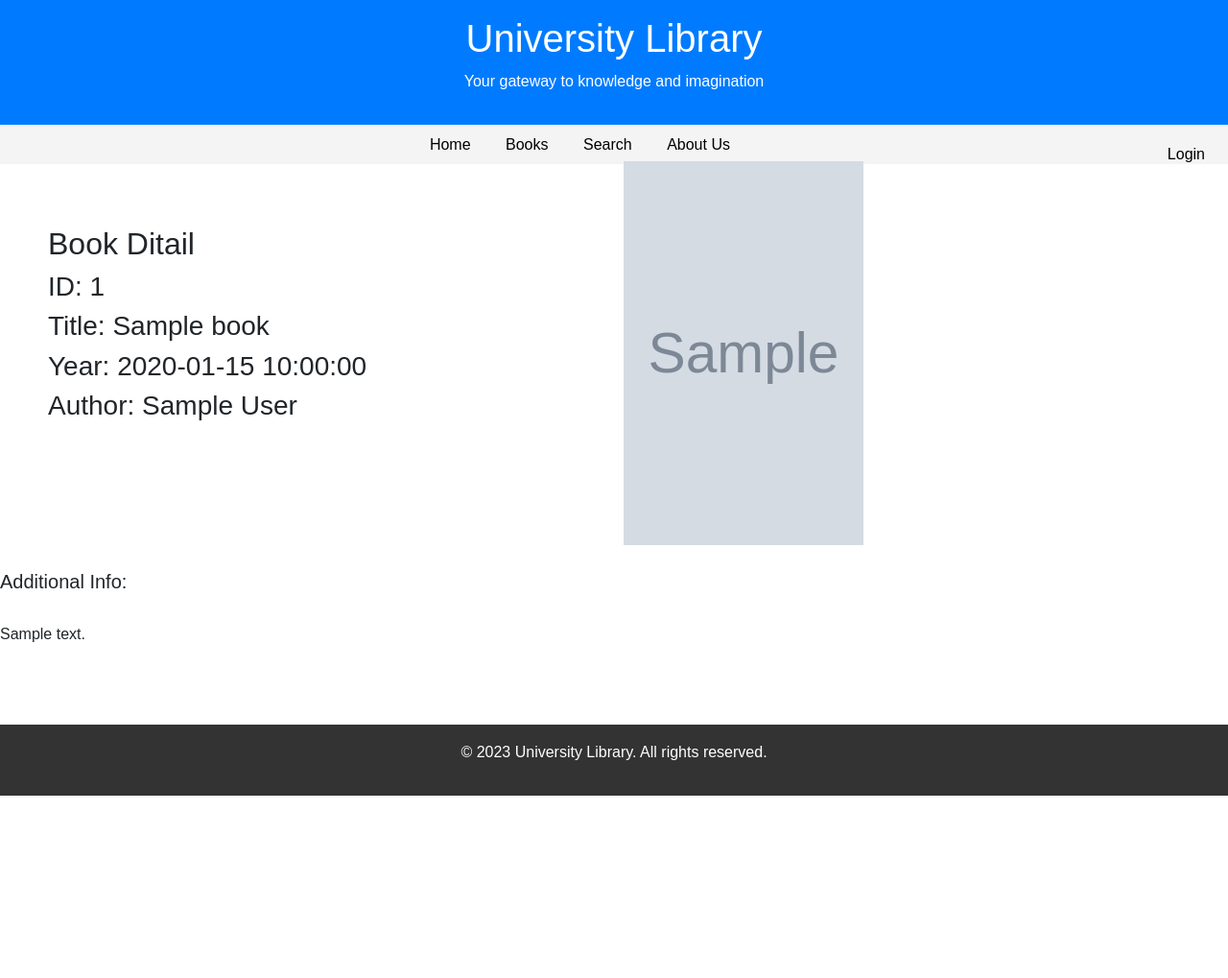
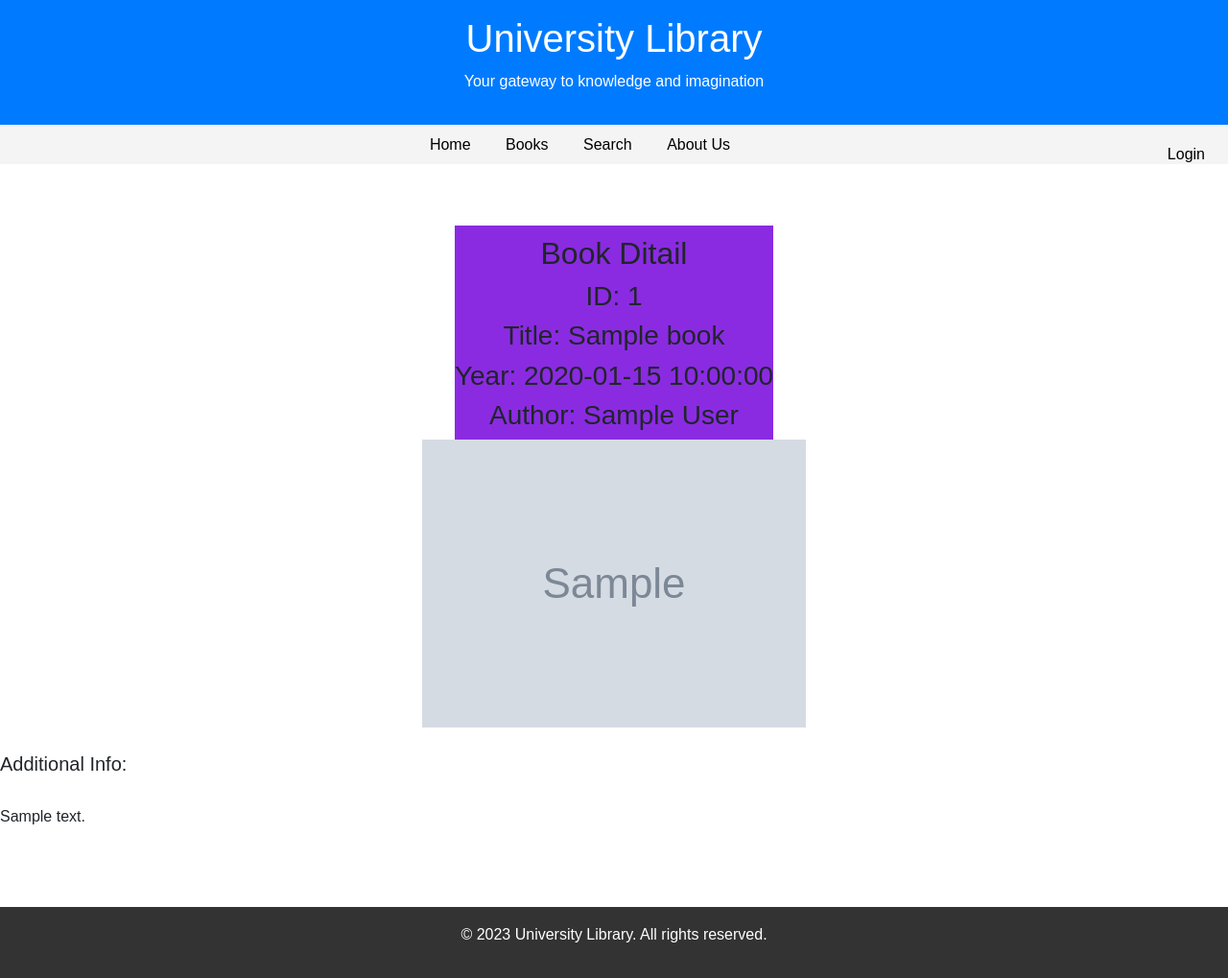
Before and after one commit to HHamlet/ulibrary_flask, a Flask app: template library_db/templates/book_ditail.html in a window 1280 px wide. Shown: the whole page at 96% size. Before the commit the page ends 829 px from the top, so only its background shows below. Run offline with Flask 3, Linux system fonts and the light colour scheme; the template is opened without the code that fills it: most values are stand-ins (such as "Sample title", 1, 10 or a date in 2020); grey boxes marked "Sample" are stand-in pictures; parts of the project's set-up code (start-up, migrations or seed data) failed here and were passed over.

Commit message:
correction git add templates/book_ditail.html !

```diff
--- a/library_db/templates/book_ditail.html
+++ b/library_db/templates/book_ditail.html
@@ -1,11 +1,8 @@
 {% extends "base.html" %}
 
 {% block content %}
-<div class="container1">
-        <div class="box">
-            <div class="box-row">
-                <div class="box-cell box1">
-                    <div id="mydiv1">
+<div class="main-container">
+    <div class="container_a">
         <h2> Book Ditail </h2>
           <h3> ID: {{book.book.id}} </h3>
           <h3> Title: {{book.book.title}} </h3>
@@ -29,11 +26,8 @@
             </div>
         {%endif%}
     </div>
-                </div>
-                <div class="box-cell box2">
-                    <img class="book_img" src="{{ img_url }}" alt="Your Image">
-                </div>
-            </div>
+    <div>
+        <img  src="{{ img_url }}" alt="Your Image">
     </div>
 </div>
 
```
Lines whose indentation alone changed are shown as unchanged.
